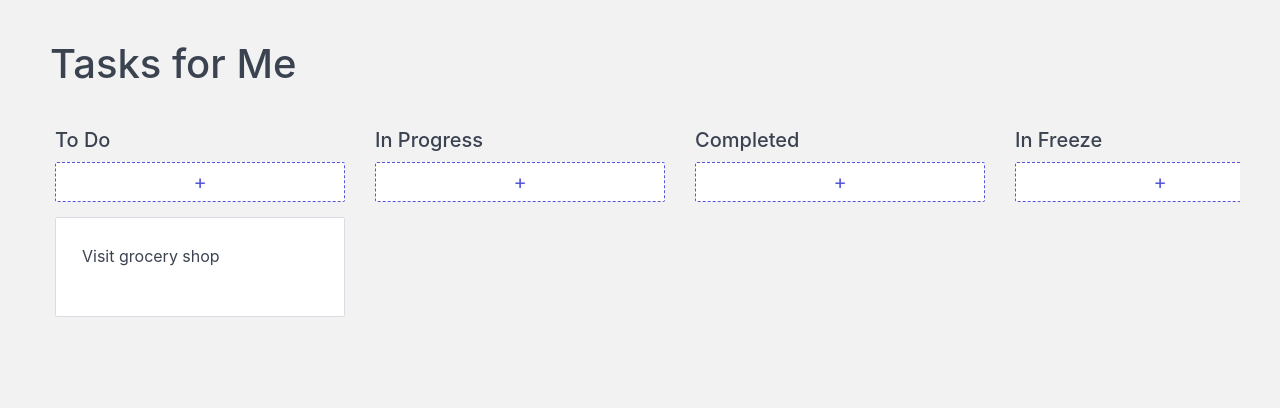
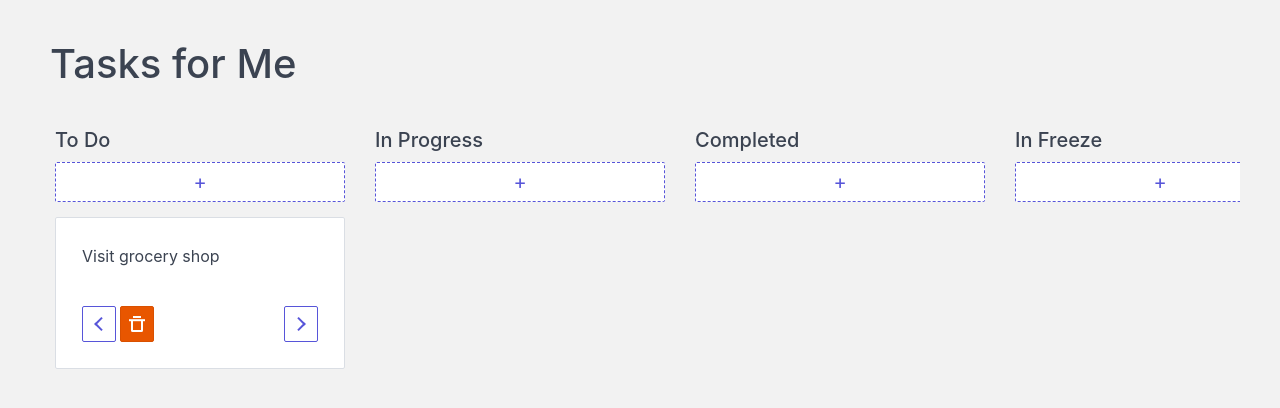
Before and after one commit to ijxsid2/kanban, a React (Vite) app: page / in a window 1280 px wide. Shown: the top 408 px of the page. Built offline with nearby package versions, Linux system fonts and the light colour scheme.

Commit message:
Add double click to edit functionality

```diff
--- a/src/Components/Column/Column.tsx
+++ b/src/Components/Column/Column.tsx
@@ -9,11 +9,25 @@ type Props = {
     addTask: () => void;
 }
 
-let Column = ({ column, columnTasks, addTask }: Props) => (
-    <div className="Column" key={column.name}>
-        <h3 className="Column__name">
+let Column = ({ column, columnTasks, addTask }: Props) => {
+    const [isNameEditable, setIsNameEditable] = React.useState<boolean>(false)
+
+    const onDoubleClick = () => {
+        setIsNameEditable(true)
+    }
+
+    const onBlur = () => {
+        setIsNameEditable(false);
+    }
+    return (
+        <div className="Column">
+            { isNameEditable
+              ? <textarea rows={1} onBlur={onBlur}>{column.name}</textarea>
+              : <h3 className="Column__name" onDoubleClick={onDoubleClick}>
                 {column.name}
                 </h3>
+            }
+
 
             <div className="Column__add-task">
                 <button className="btn" onClick={addTask}>
@@ -32,5 +46,5 @@ let Column = ({ column, columnTasks, addTask }: Props) => (
         </div>
 
     )
-
+}
 export default Column;
--- a/src/Components/Task/Task.css
+++ b/src/Components/Task/Task.css
@@ -1,12 +1,3 @@
-.Column {
-  width: 25vw;
-  flex: 0 0 auto;
-  padding: 0 0.75rem;
-}
-.Column__name {
-  font-size: 1rem;
-}
-
 .Column__contents {
   margin: 0;
 }
@@ -17,9 +8,17 @@
   padding: 0.5rem;
   margin: 0.75rem 0 0.5rem;
 }
-.Column__add-task button {
-  width: 100%;
-  border-style: dashed;
-  font-size: 1rem;
-  height: 2rem;
+
+.Task__title {
+  margin-bottom: 1.1rem;
 }
+
+.Task__actions {
+  display: flex;
+  justify-content: space-between;
+  font-size: 0.5rem;
+}
+
+.Task__delete {
+  margin-left: 0.2rem;
+}
--- a/src/Components/Task/Task.css.d.ts
+++ b/src/Components/Task/Task.css.d.ts
@@ -1,5 +1,5 @@
-export const column: string;
-export const columnName: string;
 export const columnContents: string;
 export const columnItem: string;
-export const columnAddTask: string;
+export const taskTitle: string;
+export const taskActions: string;
+export const taskDelete: string;
--- a/src/Components/Task/Task.tsx
+++ b/src/Components/Task/Task.tsx
@@ -6,12 +6,43 @@ type Props = {
     task: TaskType
 }
 
-let Task = ({ task }: Props) => (
-    <li className="Column__item card" key={task.id}>
-        <div className="card-header">
-            {task.title}
-        </div>
-    </li>
-)
+let Task = ({ task }: Props) => {
+    const [isEditable, setIsEditable] = React.useState<boolean>(false)
 
+    const onDoubleClick = () => {
+        setIsEditable(true)
+    }
+
+    const onBlur = () => {
+        setIsEditable(false);
+    }
+    return (
+        <li className="Column__item card"
+            onDoubleClick={onDoubleClick}
+            >
+            {
+                isEditable ?
+                <textarea onBlur={onBlur}>{task.title}</textarea> :
+                <div className="card-header Task__title">
+                    {task.title}
+                </div>
+            }
+            <div className="card-footer Task__actions">
+                <div className="left">
+                    <button className="btn">
+                        <i className="icon icon-arrow-left"/>
+                    </button>
+                    <button className="btn btn-error Task__delete">
+                        <i className="icon icon-delete"/>
+                    </button>
+                </div>
+
+                <div className="btn right">
+                    <i className="icon icon-arrow-right"/>
+                </div>
+            </div>
+
+        </li>
+    )
+}
 export default Task;
```
Lines whose indentation alone changed are shown as unchanged.
